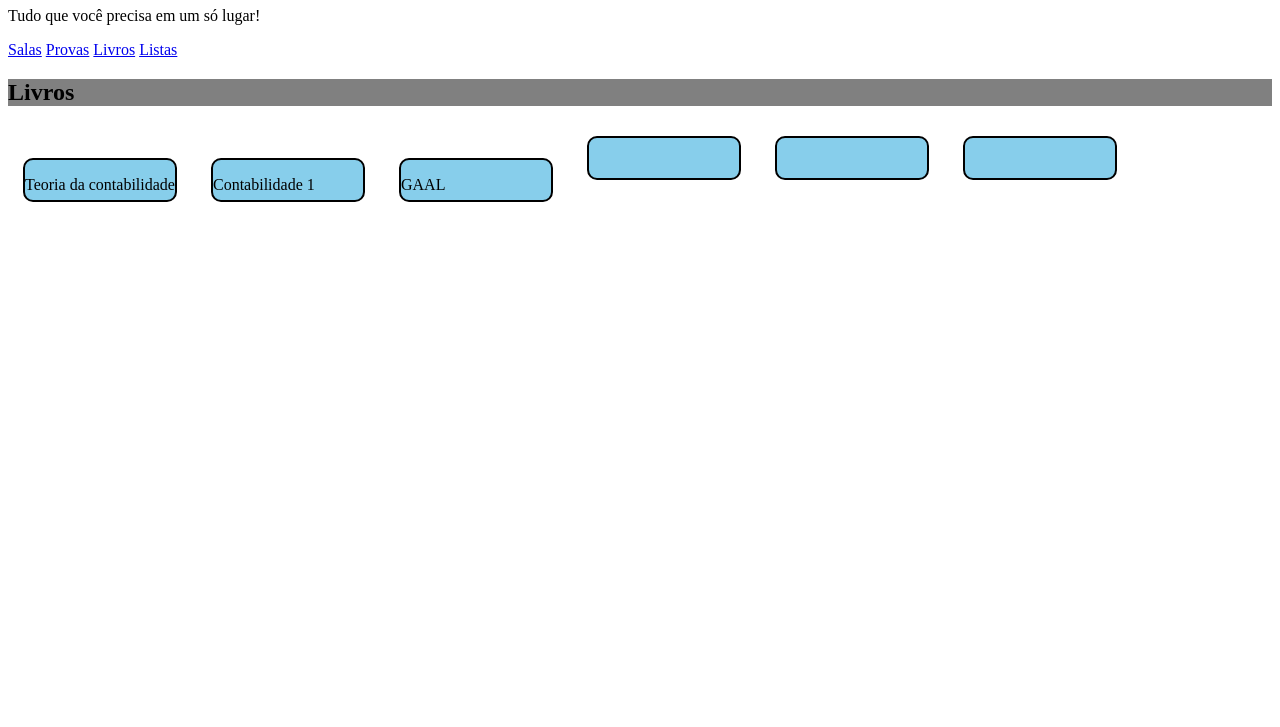
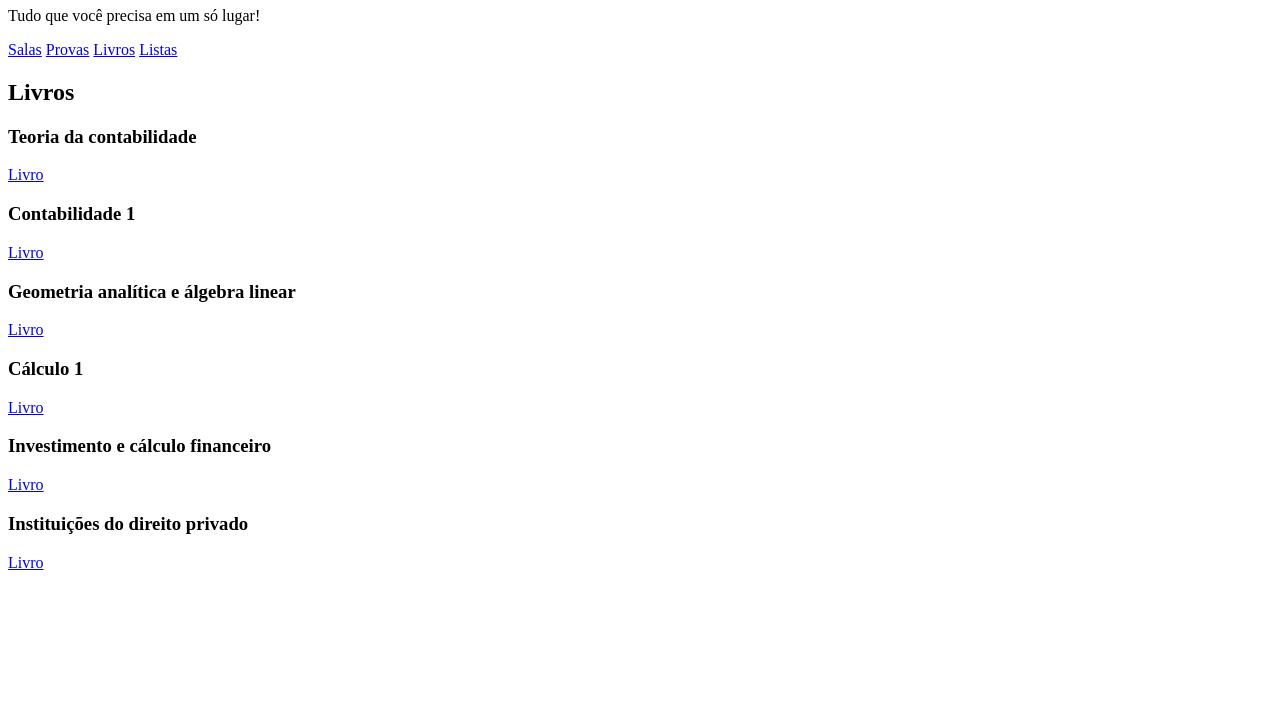
Before and after one commit to luisguilhermed/Me-salva, a plain HTML site: page index.html in a window 1280 px wide. Shown: the part 73-800 px from the top of the page. Drawn offline with Linux system fonts and the light colour scheme.

Commit message:
mudança divs

```diff
--- a/index.html
+++ b/index.html
@@ -21,24 +21,18 @@
         <a href="#">Listas</a>
     </nav>
     <h2>Livros</h2>
-    <div class="materia">
-        <p>Teoria da contabilidade</p>
-    </div>
-    <div class="materia">
-        <p>Contabilidade 1</p>
-    </div>
-    <div class="materia">
-        <p>GAAL</p>
-    </div>
-    <div class="materia">
-        <p></p>
-    </div>
-    <div class="materia">
-        <p></p>
-    </div>
-    <div class="materia">
-        <p></p>
-    </div>
+        <h3>Teoria da contabilidade</h3>
+        <a href="#">Livro</a>
+        <h3>Contabilidade 1</h3>
+        <a href="#">Livro</a>
+        <h3>Geometria analítica e álgebra linear</h3>
+        <a href="#">Livro</a>
+        <h3>Cálculo 1</h3>
+        <a href="#">Livro</a>
+        <h3>Investimento e cálculo financeiro</h3>
+        <a href="#">Livro</a>
+        <h3>Instituições do direito privado</h3>
+        <a href="#">Livro</a>
 
 
 
--- a/style.css
+++ b/style.css
@@ -1,19 +1 @@
 @charset "UTF-8";
-
-
-h1{
-    background-color: gray;
-}
-h2{
-    background-color: gray;
-}
-div.materia{
-    display: inline-block;
-    border: 2px solid black;
-    width: 150px;
-    height: 40px;
-    border-radius: 10px;
-    background-color: skyblue;
-    margin: 10px 15px;
-
-}
```
